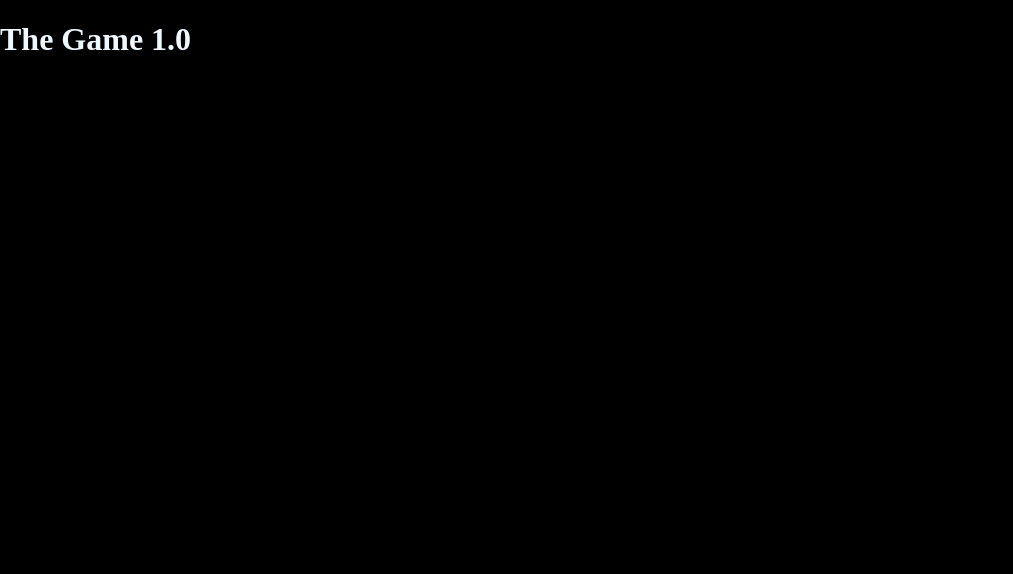
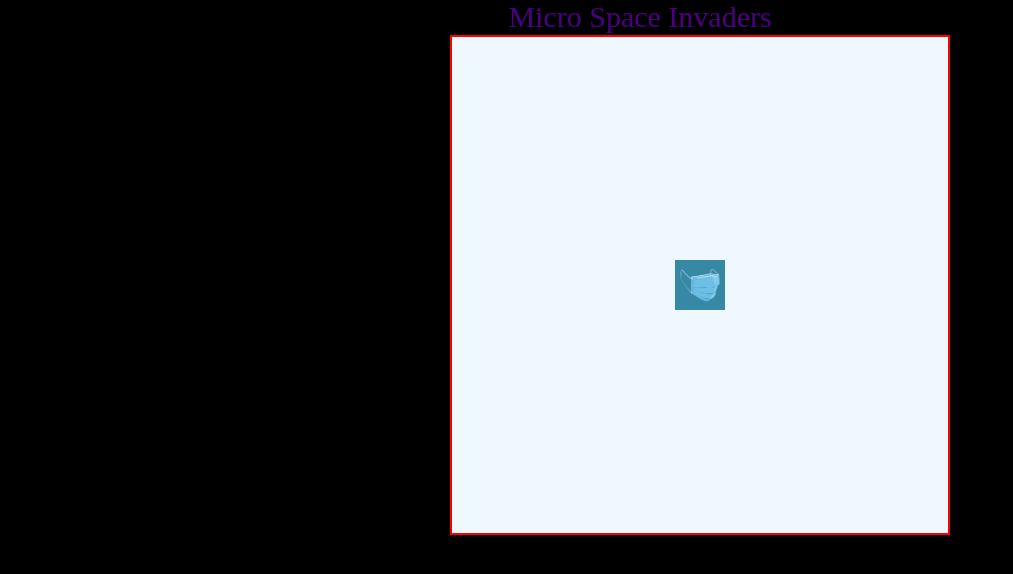
Before and after one commit to Aur3SoRed/the-game, a plain HTML site: page index.html in a window 1280 px wide. Shown: the whole page, without its empty margins (0-1013 px from the left). Drawn offline with Linux system fonts and the light colour scheme.

Commit message:
first css correction

```diff
--- a/index.html
+++ b/index.html
@@ -8,7 +8,13 @@
     <link rel="stylesheet" href="./styles/main.css" />
   </head>
   <body>
-    <h1>The Game 1.0</h1>
+    <header>Micro Space Invaders</header>
+
+    <div class="grid-wrapper">
+      <div class="grid">
+        <img src="./images/medical-mask-flat-design/3636927.jpg" alt="Mask" />
+      </div>
+    </div>
 
     <script src="./scripts/index.js"></script>
   </body>
--- a/styles/main.css
+++ b/styles/main.css
@@ -2,10 +2,36 @@
   box-sizing: border-box;
 }
 
+header {
+  display: grid;
+  grid-row: center;
+  grid-column: auto;
+  margin-left: 500px;
+  margin-right: 500px;
+  justify-self: center;
+  font-size: 30px;
+  text-size-adjust: center;
+}
+
+.grid {
+  width: 500px;
+  height: 500px;
+  border: solid 2px red;
+  background-color: aliceblue;
+  display: grid;
+  grid-template-columns: 10 center;
+  grid-row: center;
+  align-items: center;
+  justify-content: center;
+  margin-left: 450px;
+  margin-right: 450px;
+}
+
 img {
   display: block;
-  height: auto;
-  max-width: 100%;
+  height: 50px;
+  max-width: 50px;
+  justify-items: end;
 }
 
 picture {
@@ -14,5 +40,5 @@ picture {
 body {
   font-size: 100%;
   background-color: black;
-  color: aliceblue;
+  color: indigo;
 }
```
Also changed, not shown: images/3704460.jpg (added), images/License free.txt (added), images/License premium.txt (added), images/covid-19-poster-with-virus-icon/License free.txt (added), images/covid-19-poster-with-virus-icon/License premium.txt (added), images/medical-mask-flat-design/3636927.jpg (added), images/medical-mask-flat-design/License free.txt (added), images/medical-mask-flat-design/License premium.txt (added), images/noun_flying bullet_688893.png (added), 8 other files.
